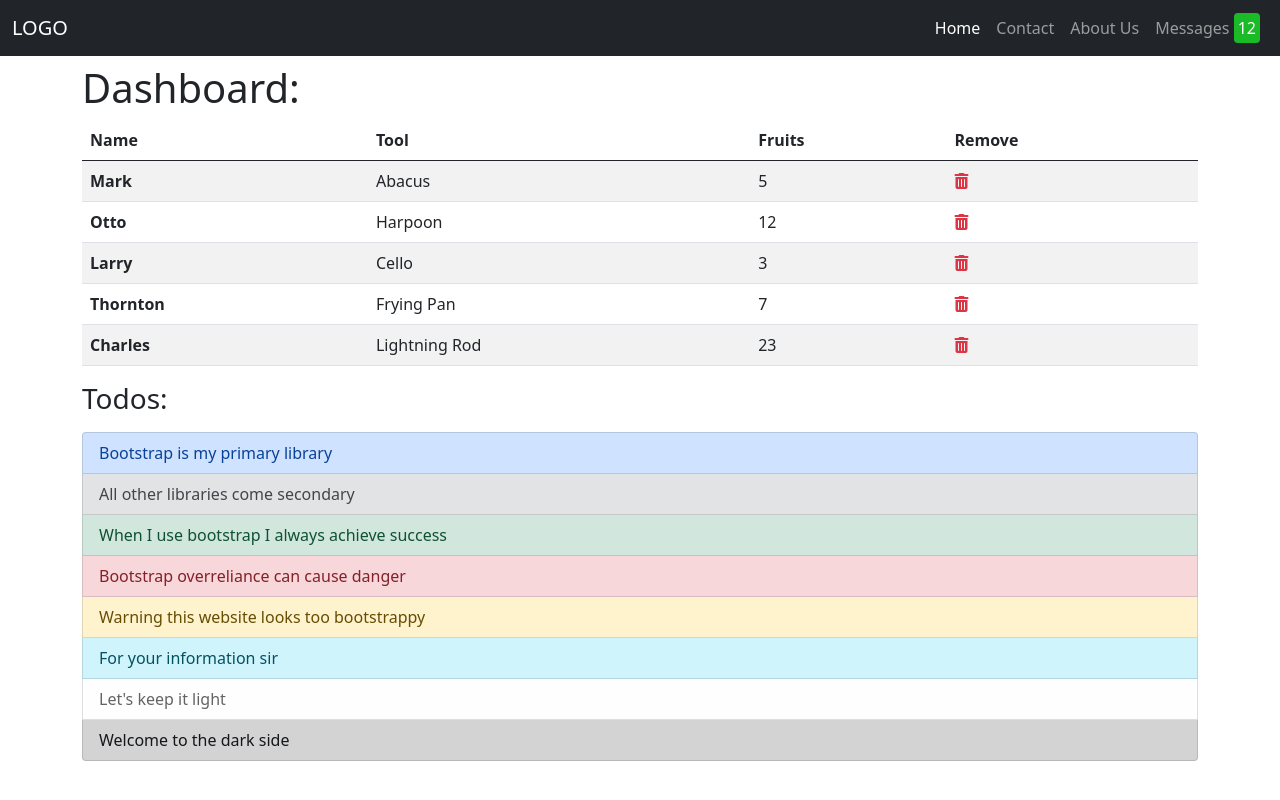
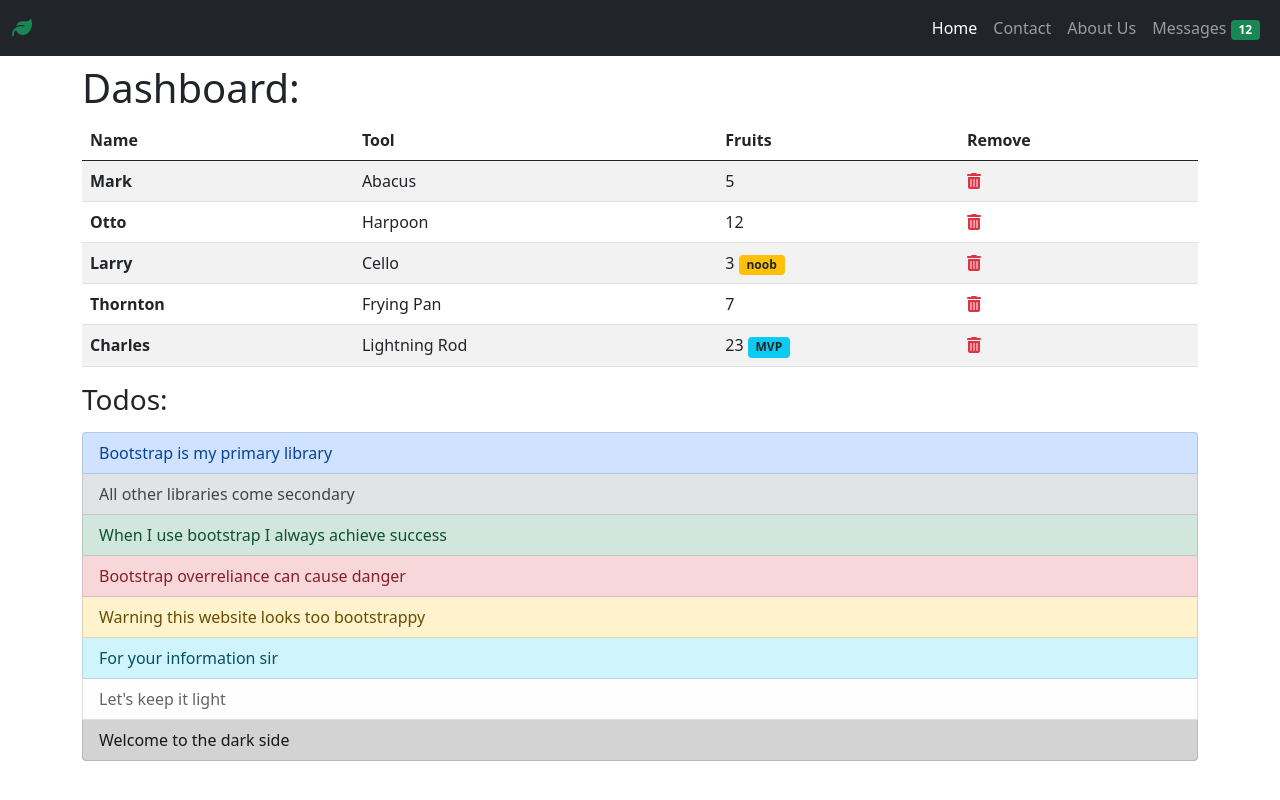
Before and after one commit to Mitya1996/bootstrap-mocks, a plain HTML site: page part2.html in a window 1280 px wide. Drawn offline with nearby package versions, Linux system fonts and the light colour scheme.

Commit message:
minor tweaks

```diff
--- a/part2.html
+++ b/part2.html
@@ -12,7 +12,7 @@
 
     <nav class="navbar navbar-expand-lg navbar-dark bg-dark">
         <div class="container-fluid">
-          <a class="navbar-brand" href="#">LOGO</a>
+          <a class="navbar-brand" href="#"><i class="fas fa-leaf text-success"></i></a>
           <button class="navbar-toggler" type="button" data-bs-toggle="collapse" data-bs-target="#navbarNavAltMarkup" aria-controls="navbarNavAltMarkup" aria-expanded="false" aria-label="Toggle navigation">
             <span class="navbar-toggler-icon"></span>
           </button>
@@ -21,7 +21,8 @@
               <a class="nav-link active" aria-current="page" href="#">Home</a>
               <a class="nav-link" href="#">Contact</a>
               <a class="nav-link" href="#">About Us</a>
-              <a class="nav-link" href="#">Messages <span class="rounded text-white p-1" style="background:rgb(26, 187, 39)">12</span></a>
+              <a class="nav-link" href="#">Messages <span class="badge bg-success">12</span>
+              </a>
             </div>
           </div>
         </div>
@@ -56,7 +57,7 @@
             <tr>
                 <th scope="row">Larry</th>
                 <td>Cello</td>
-                <td>3</td>
+                <td>3 <span class="badge bg-warning text-dark">noob</span></td>
                 <td><i class="fas fa-trash-alt text-danger"></i></td>
             </tr>
             <tr>
@@ -68,7 +69,7 @@
             <tr>
                 <th scope="row">Charles</th>
                 <td>Lightning Rod</td>
-                <td>23</td>
+                <td>23 <span class="badge bg-info text-dark">MVP</span></td>
                 <td><i class="fas fa-trash-alt text-danger"></i></td>
             </tr>
             </tbody>
```
